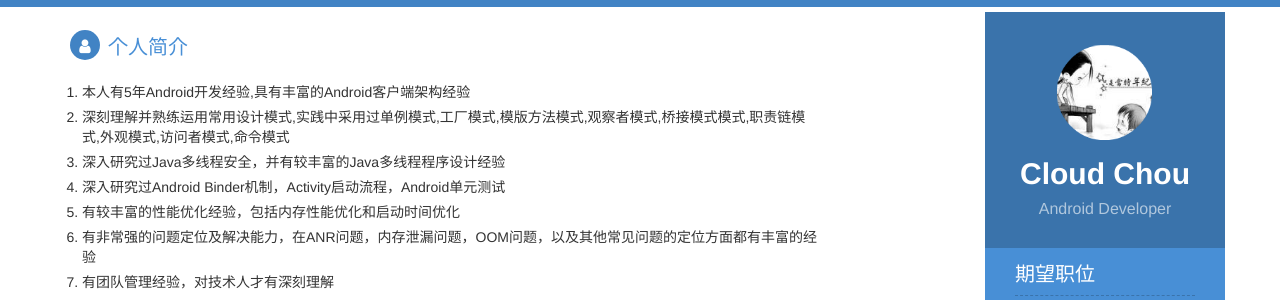
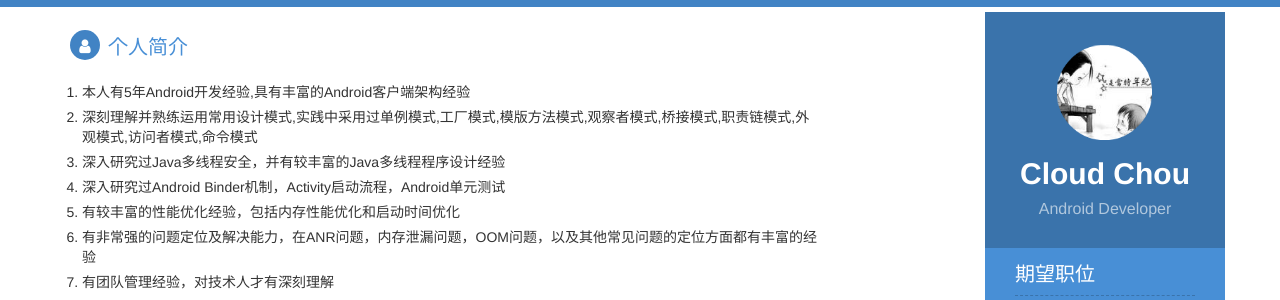
Before and after one commit to cloudchou/cloudchou.github.io, a Jekyll site: the page built from about.md, in a window 1280 px wide and 1245 px high. Shown: the part 173-473 px from the top of the window. Built offline with Jekyll 4.4.1, drawn with Linux system fonts in a browser that asks for light colours.

Commit message:
更新简历

```diff
--- a/_includes/carrier-profile.html
+++ b/_includes/carrier-profile.html
@@ -3,7 +3,7 @@
     <div class="summary">
         <ol>
             <li>本人有5年Android开发经验,具有丰富的Android客户端架构经验</li>
-            <li>深刻理解并熟练运用常用设计模式,实践中采用过单例模式,工厂模式,模版方法模式,观察者模式,桥接模式模式,职责链模式,外观模式,访问者模式,命令模式</li>
+            <li>深刻理解并熟练运用常用设计模式,实践中采用过单例模式,工厂模式,模版方法模式,观察者模式,桥接模式,职责链模式,外观模式,访问者模式,命令模式</li>
             <li>深入研究过Java多线程安全，并有较丰富的Java多线程程序设计经验</li>
             <li>深入研究过Android Binder机制，Activity启动流程，Android单元测试</li>
             <li>有较丰富的性能优化经验，包括内存性能优化和启动时间优化</li>
```
